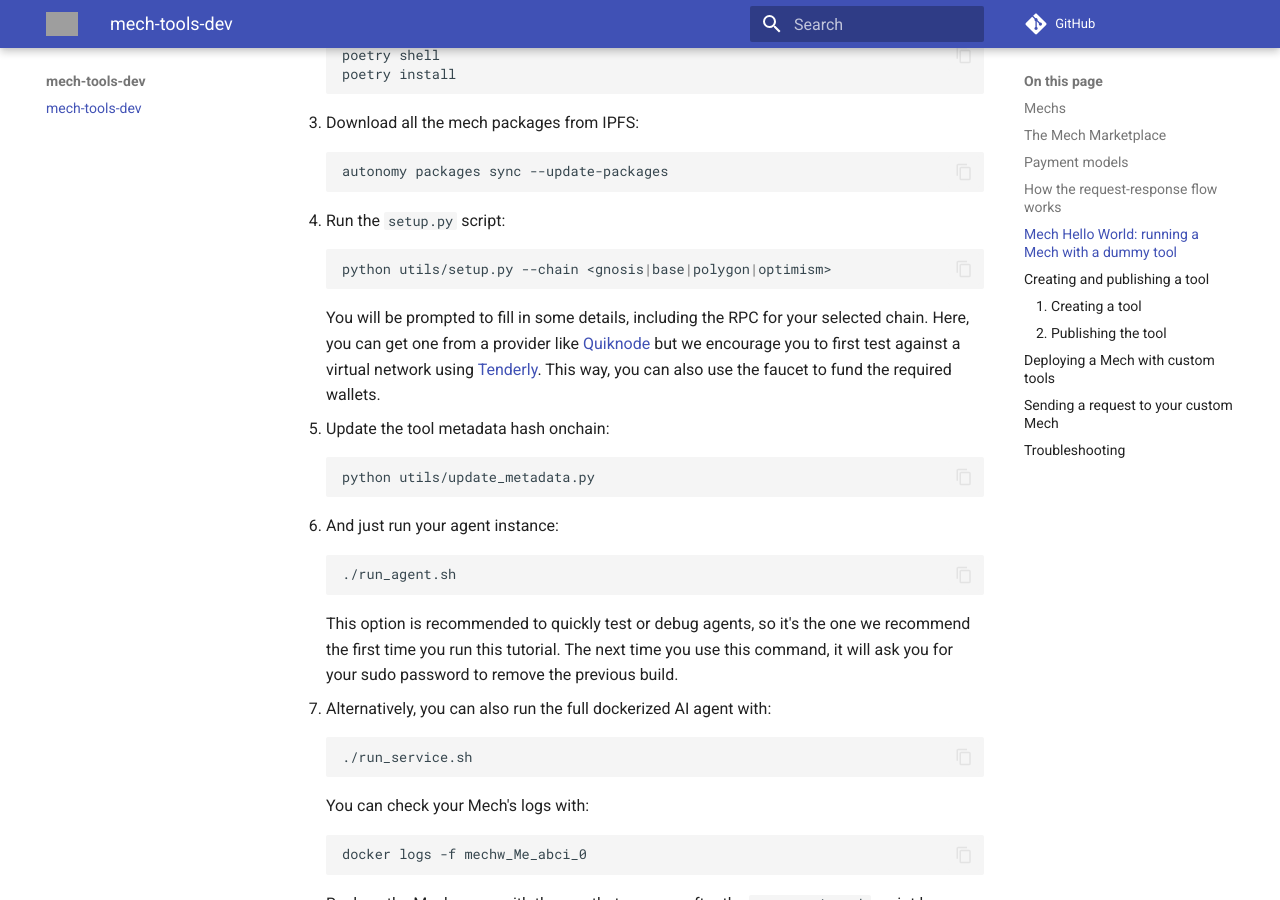
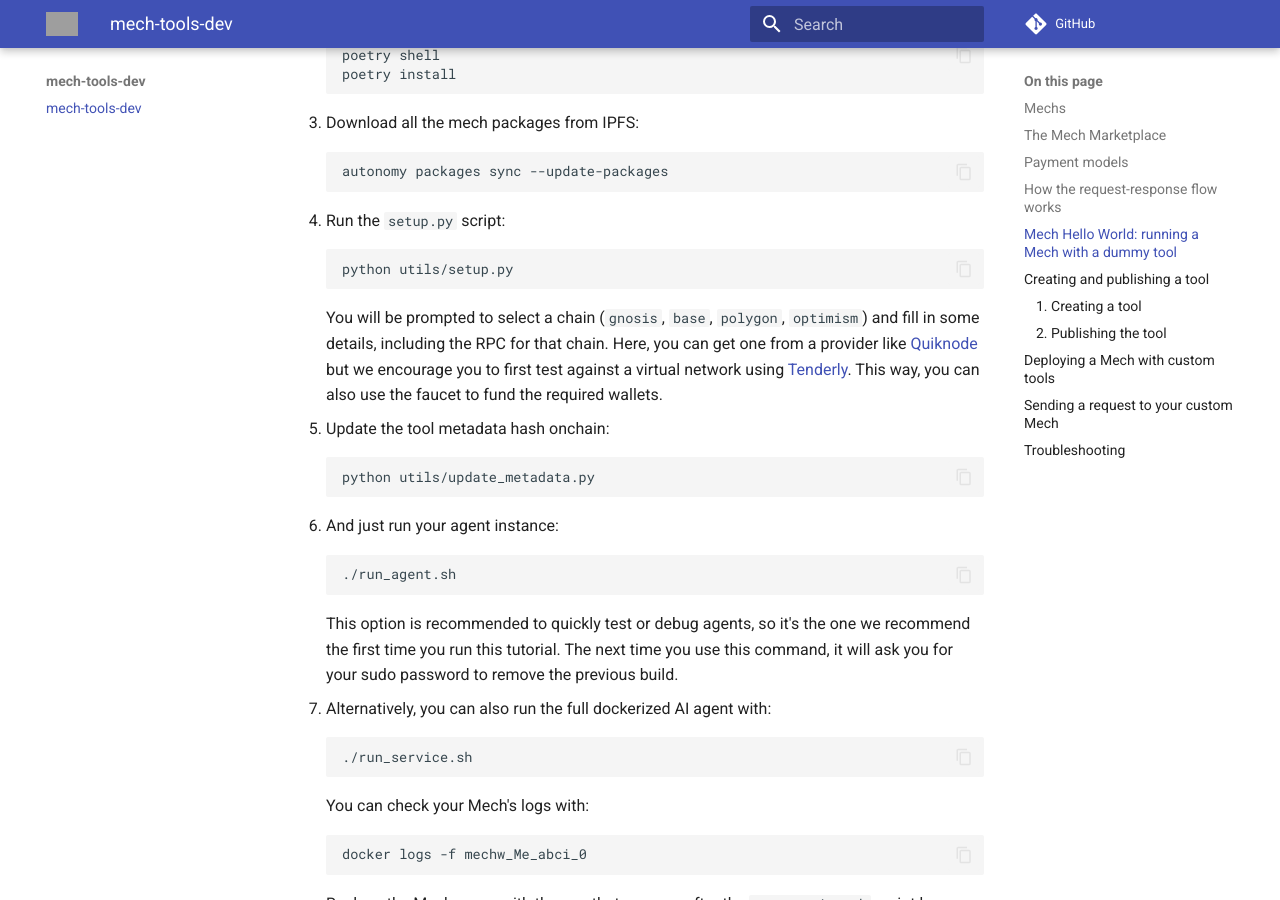
Before and after one commit to valory-xyz/mech-tools-dev, an MkDocs documentation site: the page built from docs/index.md, in a window 1280 px wide and 900 px high, scrolled down 3216 px. Built offline with MkDocs 1.6.1 and Material for MkDocs 9.7.7, drawn with Linux system fonts in a browser that asks for light colours; comment, search, counter and statistics services are not loaded; grey boxes are pictures that could not be loaded.

Commit message:
feat(setup): prompt chain interactively and set chain-specific funding defaults

````diff
--- a/docs/index.md
+++ b/docs/index.md
@@ -118,10 +118,10 @@ In this example, we will locally run a Mech with a dummy "echo" tool.
 
 4. Run the `setup.py` script:
     ```bash
-    python utils/setup.py --chain <gnosis|base|polygon|optimism>
+    python utils/setup.py
     ```
 
-    You will be prompted to fill in some details, including the RPC for your selected chain. Here, you can get one from a provider like [Quiknode](https://www.quicknode.com/) but we encourage you to first test against a virtual network using [Tenderly](https://tenderly.co/). This way, you can also use the faucet to fund the required wallets.
+    You will be prompted to select a chain (`gnosis`, `base`, `polygon`, `optimism`) and fill in some details, including the RPC for that chain. Here, you can get one from a provider like [Quiknode](https://www.quicknode.com/) but we encourage you to first test against a virtual network using [Tenderly](https://tenderly.co/). This way, you can also use the faucet to fund the required wallets.
 
 5. Update the tool metadata hash onchain:
     ```bash
````
Also changed, not shown: 1 other file.
